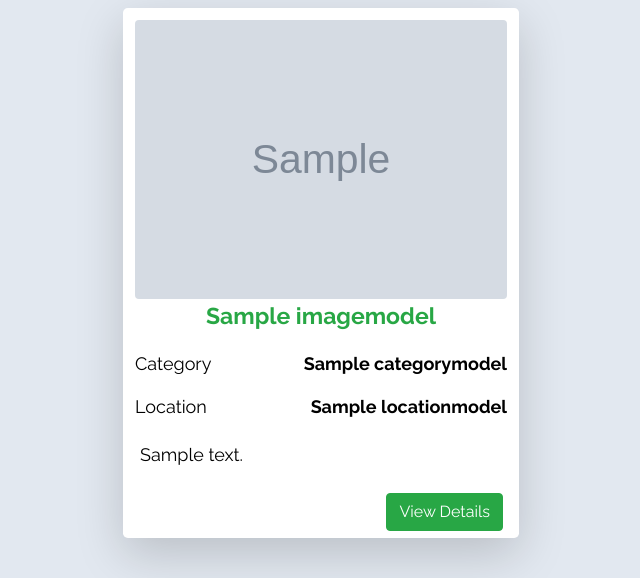
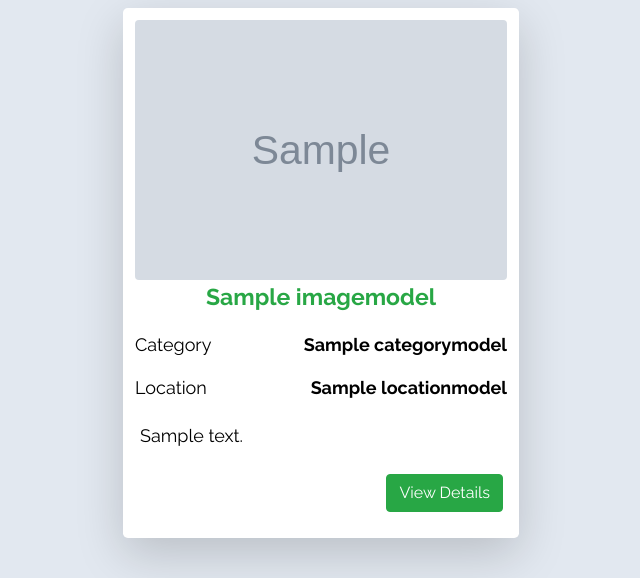
Before and after one commit to christine-nkatha/Photo-Splash, a Django app: page / in a window 1280 px wide. Shown: the part 80-658 px from the top of the page, without its empty margins (327-967 px from the left). Run offline with Django 4.2, Linux system fonts and the light colour scheme; tables that the repository leaves empty hold one stand-in row (values such as "Sample post"); grey boxes marked "Sample" are stand-in pictures; some libraries are stand-ins or nearby versions.

Commit message:
fixed image height2

```diff
--- a/templates/index.html
+++ b/templates/index.html
@@ -5,7 +5,7 @@
     {% for photo in photos %}
     <a href="{% url 'details' id=photo.id %}" class="d-flex rounded-lg shadow-lg" style="text-decoration: none;color:black;background-color: white; height: 530px;">
 <div class="d-flex flex-column  m-2 p-1  text-black " style="width:380px;height:520px;">
-    <img src="{{MEDIA_URL}}{{ photo.file }}" alt="photo not found" class="rounded" style="height:380px;height:280px;"/>
+    <img src="{{MEDIA_URL}}{{ photo.file }}" alt="photo not found" class="rounded" style="height:380px;height:260px;"/>
 <p class="text-center text-success  fs-1 fw-bold" style="font-size: 23px;font-weight: 700;">{{photo.name}}</p>
 <div class="d-flex justify-content-between ">
     <p style="font-size: 18px;">Category</p>
```
